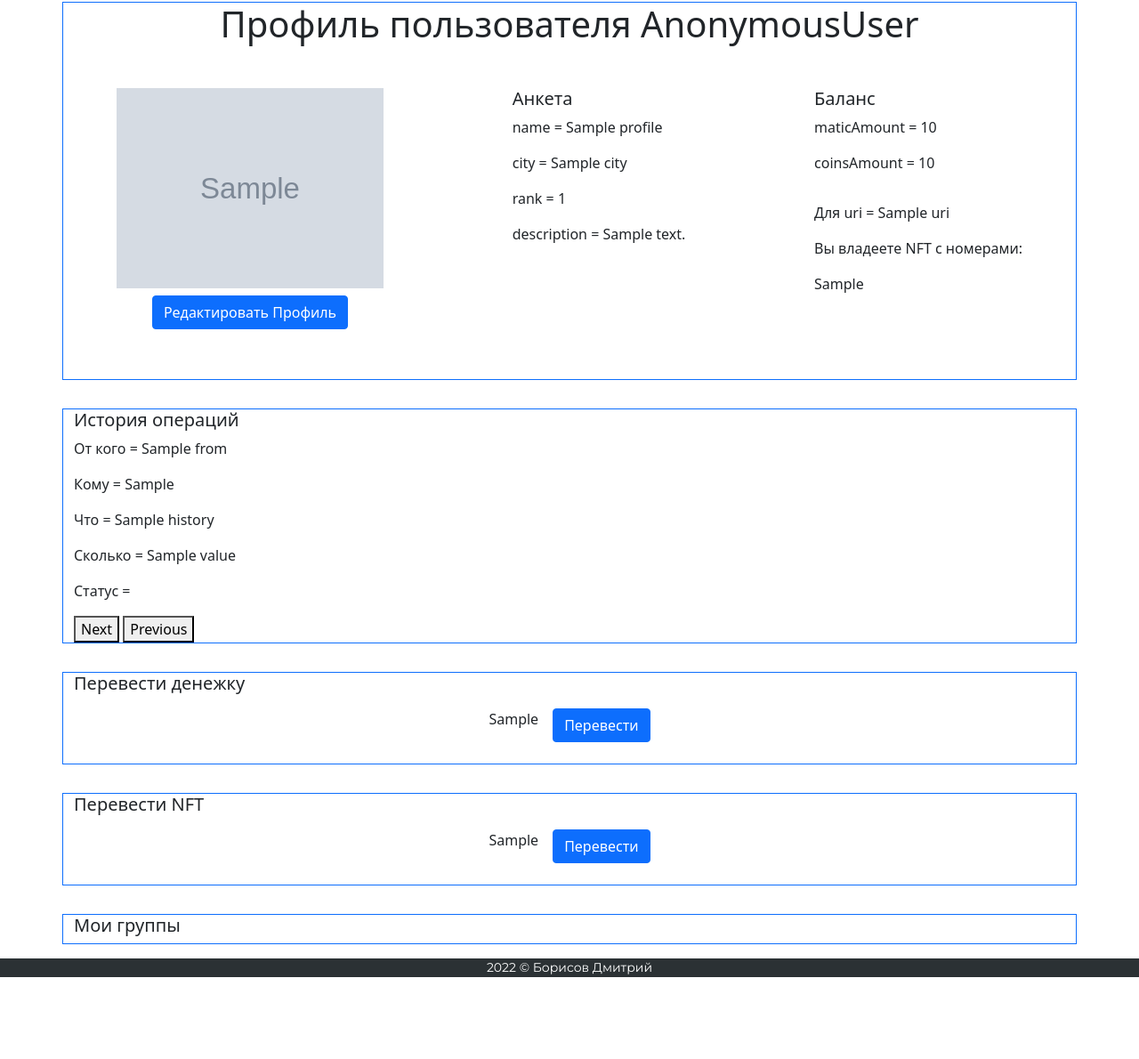
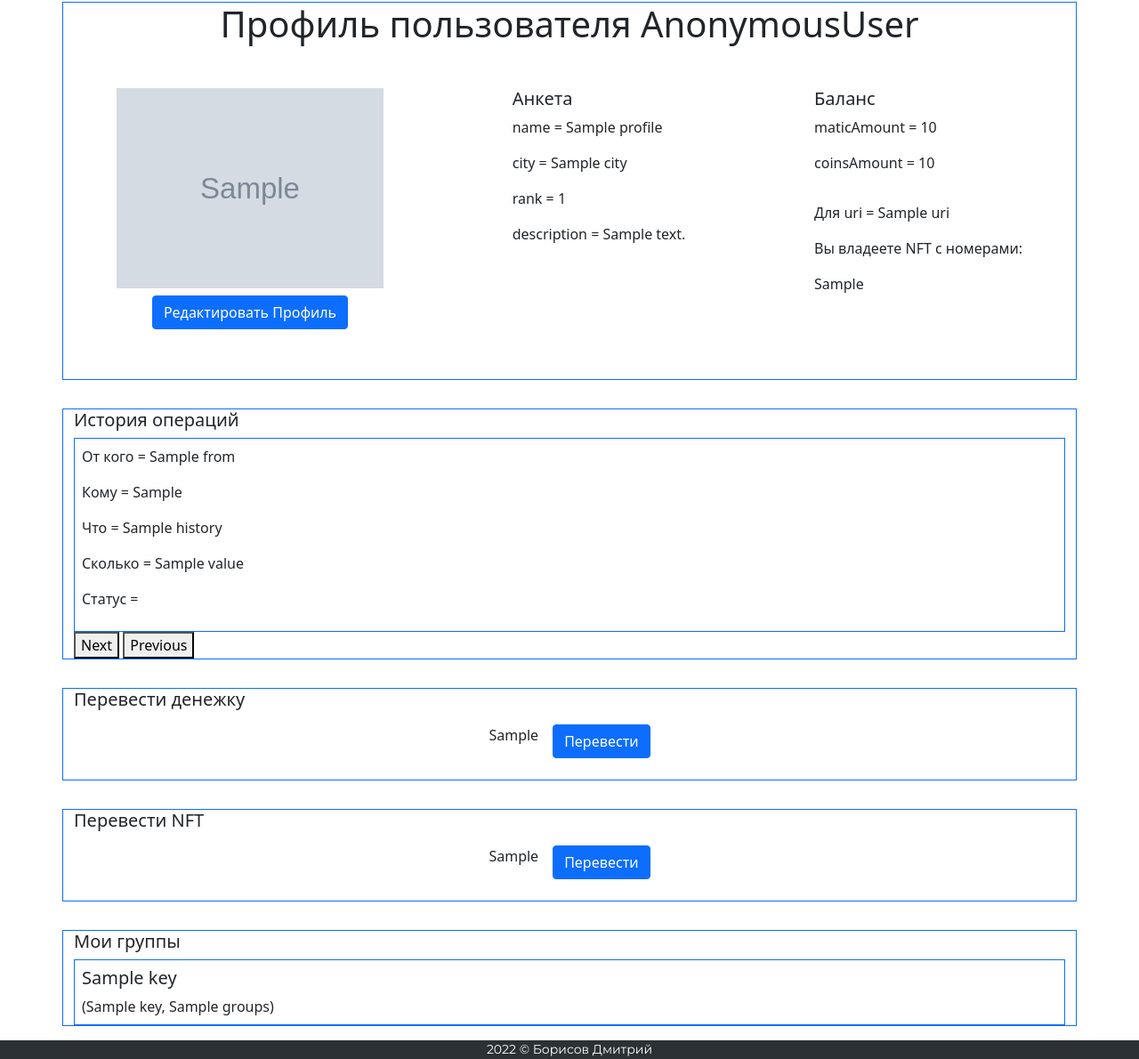
Before and after one commit to bd240897/vtb-hack, a Django app: template lms/bank/templates/bank/pages/profile.html in a window 1280 px wide. Shown: the part 216-1406 px from the top of the page at 89% size. Before the commit the page ends 1314 px from the top, so only its background shows below. Run offline with Django 3.2, Linux system fonts and the light colour scheme; the template is opened without the code that fills it: most values are stand-ins (such as "Sample title", 1, 10 or a date in 2020); grey boxes marked "Sample" are stand-in pictures; some libraries are stand-ins or nearby versions.

Commit message:
added group to profile

```diff
--- a/lms/bank/templates/bank/pages/admin_panel.html
+++ b/lms/bank/templates/bank/pages/admin_panel.html
@@ -82,7 +82,7 @@
             {% include '../blocks/django_messages.html' %}
 
             <div class="enter-game d-flex flex-column justify-content-center align-items-center py-2">
-                <form class="enter-game__form row g-3" method="post" action="{% url 'transfer_coin_admin' %}>
+                <form class="enter-game__form row g-3" method="post" action="{% url 'transfer_coin_admin' %}">
                     <div class="enter-game__input col-auto">
                         {{ form_coin.as_p }}
                     </div>
--- a/lms/bank/templates/bank/pages/profile.html
+++ b/lms/bank/templates/bank/pages/profile.html
@@ -58,15 +58,15 @@
         Пока транзакций нет
         {% else %}
         {% for h in history %}
-        <div class="element-history">
+        <div class="element-history border border-primary p-2">
             <p>От кого = {{h.from}}</p>
             <p>Кому = {{h.to}}</p>
             <p>Что = {{h.tokenName}}</p>
             <p>Cколько = {{h.value}}</p>
             <p>Статус = {{h.isError}}</p>
-            <button>Next</button> <button>Previous</button>
         </div>
         {% endfor %}
+        <button>Next</button> <button>Previous</button>
         {% endif %}
     </div>
 </section>
@@ -141,6 +141,9 @@
 </section>
 
 <section class="py-3">
+
+
+
     {% if worker.is_user_boss %}
     <div class="container border border-primary">
         <h5>Cоздать группу</h5>
@@ -149,7 +152,14 @@
     {% endif %}
     <div class="container border border-primary">
         <h5>Мои группы</h5>
-
+        {% for key, values in groups.items %}
+            <div class="border border-primary p-2">
+                <h5>{{key}}</h5>
+                {% for user in values %}
+                <span>{{user}}</span>
+                {% endfor %}
+            </div>
+        {% endfor %}
     </div>
 </section>
 
```
Also changed, not shown: lms/bank/views/views_django_templates.py (+13 -0 lines).
